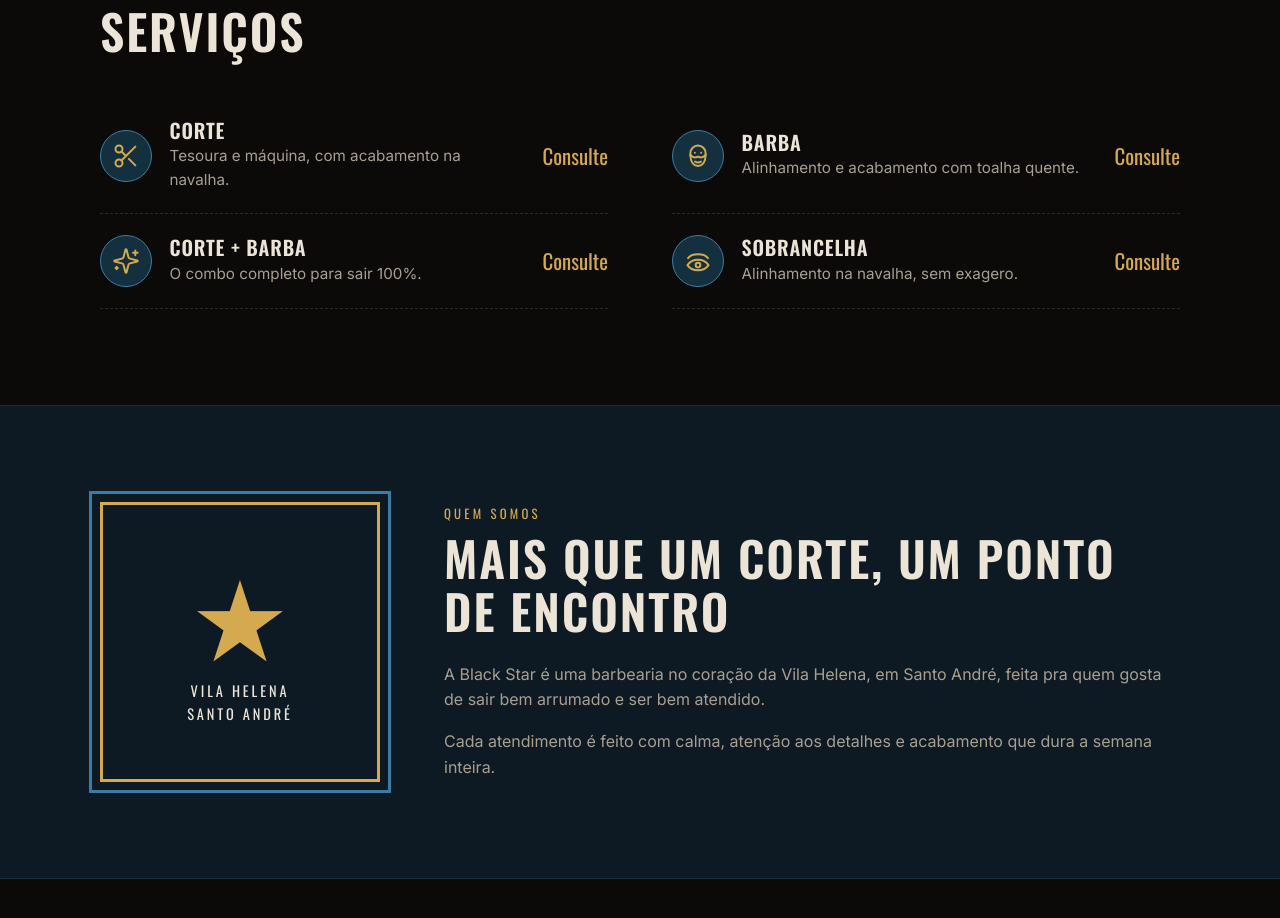
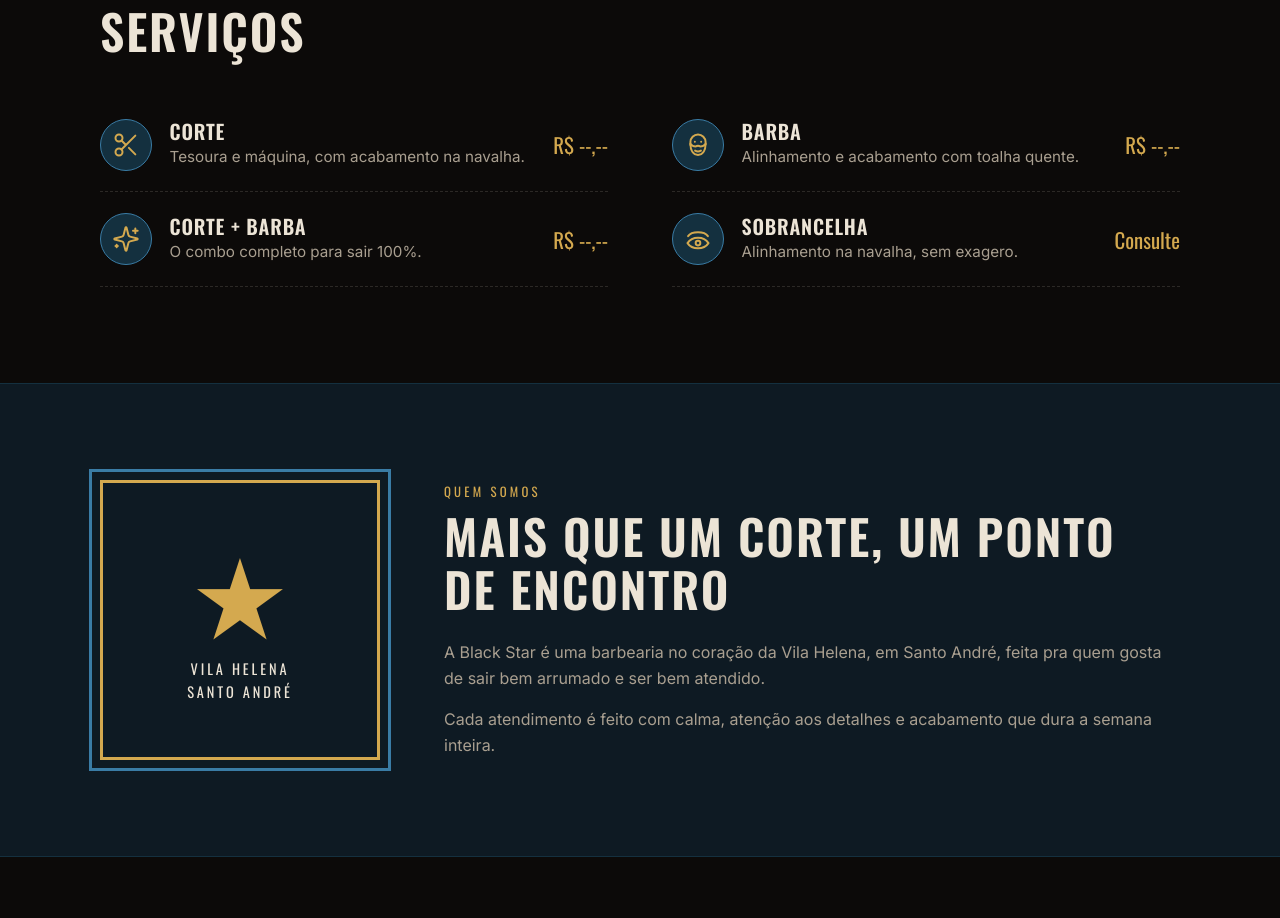
Before and after one commit to GabrielPereiraDias/daledale, a plain HTML site: page index.html in a window 1280 px wide. Shown: the part 991-1909 px from the top of the page. Drawn offline with nearby package versions, Linux system fonts and the light colour scheme; a web font is replaced by a local one.

Commit message:
Update service prices from 'Consulte' to 'R$ --,--'

```diff
--- a/index.html
+++ b/index.html
@@ -120,7 +120,7 @@
               <h3>Corte</h3>
               <p>Tesoura e máquina, com acabamento na navalha.</p>
             </div>
-            <span class="servico-preco">Consulte</span>
+            <span class="servico-preco">R$ --,--</span>
           </li>
           <li class="revelar">
             <span class="servico-icone"><svg class="icone"><use href="#i-barba"/></svg></span>
@@ -128,7 +128,7 @@
               <h3>Barba</h3>
               <p>Alinhamento e acabamento com toalha quente.</p>
             </div>
-            <span class="servico-preco">Consulte</span>
+            <span class="servico-preco">R$ --,--</span>
           </li>
           <li class="revelar">
             <span class="servico-icone"><svg class="icone"><use href="#i-brilho"/></svg></span>
@@ -136,7 +136,7 @@
               <h3>Corte + Barba</h3>
               <p>O combo completo para sair 100%.</p>
             </div>
-            <span class="servico-preco">Consulte</span>
+            <span class="servico-preco">R$ --,--</span>
           </li>
           <li class="revelar">
             <span class="servico-icone"><svg class="icone"><use href="#i-sobrancelha"/></svg></span>
```
